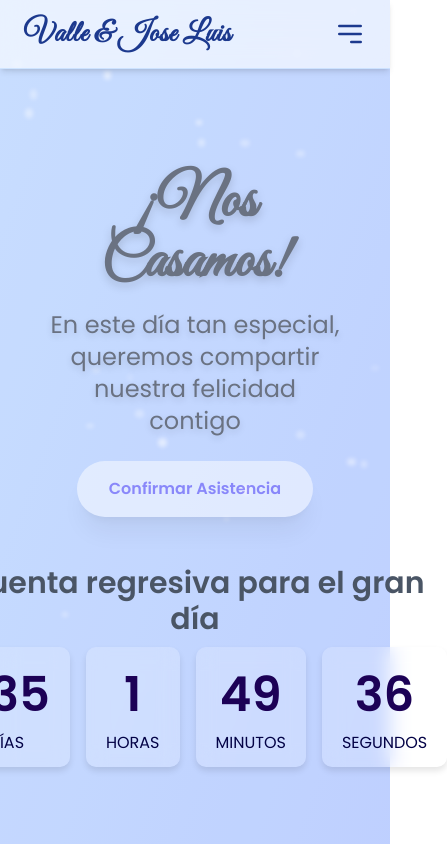
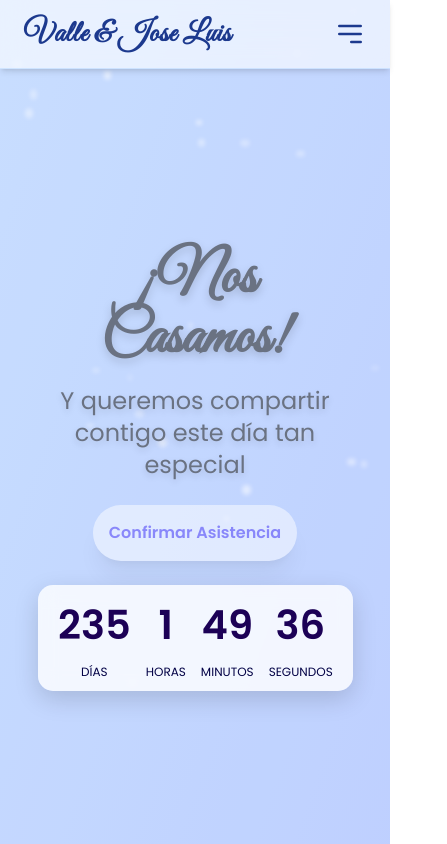
Before and after one commit to jlclosada/valleyjose2025, a Nuxt app: page / in a window 390 px wide. Shown: the top 844 px of the page, 447 px wide, since content can reach past the window. Built offline with nearby package versions, Linux system fonts and the light colour scheme.

Commit message:
New components and responsive fixed

```diff
--- /dev/null
+++ b/components/ConfirmAttendanceModal.vue
@@ -0,0 +1,93 @@
+<template>
+  <!-- Botón para abrir la modal -->
+  <button @click="showModal = true"
+    class="mt-6 px-8 py-4 bg-white text-indigo-600 font-bold rounded-full shadow-xl transition-all transform hover:scale-110 hover:bg-indigo-400 hover:text-white animate-pulse cursor-pointer">
+    Confirmar Asistencia
+  </button>
+
+  <!-- Modal de Confirmación de Asistencia -->
+  <div v-if="showModal" class="fixed inset-0 bg-black bg-opacity-50 flex justify-center items-center z-50">
+    <div class="bg-white rounded-3xl p-8 w-full max-w-2xl relative animate-modal">
+      <!-- Botón de cierre -->
+      <button @click="showModal = false"
+        class="absolute top-4 right-4 w-10 h-10 bg-red-800 text-white rounded-full flex justify-center items-center hover:bg-red-500 transition-all transform hover:scale-110 focus:outline-none shadow-xl cursor-pointer">
+        ✖
+      </button>
+
+      <h2 class="text-3xl font-extrabold text-gray-800 mb-6">Confirma tu asistencia</h2>
+      <iframe
+        src="https://docs.google.com/forms/d/e/1FAIpQLSeg8s8hQTXAMKssr9iePRGYO6RhIUf1eKsO0NfRnYUjJAlD5w/viewform?embedded=true"
+        width="100%" height="600" frameborder="0" marginheight="0" marginwidth="0">Cargando…</iframe>
+    </div>
+  </div>
+</template>
+
+<script setup>
+import { ref } from 'vue';
+
+const showModal = ref(false);
+</script>
+
+<style scoped>
+/* Animación para la aparición de la modal */
+@keyframes modal-slide {
+  from {
+    opacity: 0;
+    transform: translateY(50px);
+  }
+
+  to {
+    opacity: 1;
+    transform: translateY(0);
+  }
+}
+
+/* Animación de la modal */
+.animate-modal {
+  animation: modal-slide 0.4s ease-out;
+}
+
+/* Estilos para el botón de apertura (Confirmar Asistencia) */
+button {
+  transition: all 0.3s ease-in-out;
+}
+
+button:hover {
+  transform: scale(1.05);
+  box-shadow: 0px 4px 10px rgba(0, 0, 0, 0.2);
+}
+
+/* Estilos específicos para el botón de apertura de la modal (Confirmar Asistencia) */
+button:hover {
+  background-color: #4f46e5;
+  /* Azul cuando se hace hover */
+  color: white;
+  /* Texto blanco */
+  transform: scale(1.1);
+  /* Aumentar tamaño */
+}
+
+/* Estilos para el botón de cierre */
+button:focus {
+  outline: none;
+}
+
+
+/* Responsividad */
+@media (max-width: 768px) {
+
+  /* Para pantallas más pequeñas, ajustar el tamaño de la modal */
+  .bg-white {
+    max-width: 90%;
+    padding: 16px;
+  }
+
+  h2 {
+    font-size: 2rem;
+  }
+
+  iframe {
+    height: 500px;
+  }
+}
+</style>
--- /dev/null
+++ b/components/Countdown.vue
@@ -0,0 +1,139 @@
+<template>
+  <div class="flex justify-center items-center mt-6">
+    <div
+      class="countdown-box flex gap-12 px-12 py-6 text-center rounded-2xl bg-white/80 backdrop-blur-lg shadow-xl animate-fade-scale">
+      <div class="countdown-item">
+        <div class="time">{{ days }}</div>
+        <div class="label">Días</div>
+      </div>
+      <div class="countdown-item">
+        <div class="time">{{ hours }}</div>
+        <div class="label">Horas</div>
+      </div>
+      <div class="countdown-item">
+        <div class="time">{{ minutes }}</div>
+        <div class="label">Minutos</div>
+      </div>
+      <div class="countdown-item">
+        <div class="time">{{ seconds }}</div>
+        <div class="label">Segundos</div>
+      </div>
+    </div>
+  </div>
+</template>
+
+<script setup>
+import { ref, onMounted } from 'vue';
+
+const days = ref(0);
+const hours = ref(0);
+const minutes = ref(0);
+const seconds = ref(0);
+
+onMounted(() => {
+  const weddingDate = new Date('2025-11-22T11:30:00');
+
+  const updateCountdown = () => {
+    const now = new Date();
+    const diff = weddingDate - now;
+
+    if (diff <= 0) {
+      days.value = 0;
+      hours.value = 0;
+      minutes.value = 0;
+      seconds.value = 0;
+      return;
+    }
+
+    days.value = Math.floor(diff / (1000 * 60 * 60 * 24));
+    hours.value = Math.floor((diff / (1000 * 60 * 60)) % 24);
+    minutes.value = Math.floor((diff / (1000 * 60)) % 60);
+    seconds.value = Math.floor((diff / 1000) % 60);
+  };
+
+  updateCountdown();
+  setInterval(updateCountdown, 1000);
+});
+</script>
+
+<style scoped>
+.countdown-box {
+  display: flex;
+  justify-content: center;
+  align-items: center;
+  gap: 30px;
+  padding: 20px 40px;
+  border-radius: 15px;
+  background: rgba(255, 255, 255, 0.8);
+  backdrop-filter: blur(10px);
+  box-shadow: 0px 8px 24px rgba(0, 0, 0, 0.15);
+}
+
+/* Nueva animación de entrada con escala */
+@keyframes fade-scale {
+  0% {
+    opacity: 0;
+    transform: scale(0.8);
+  }
+
+  100% {
+    opacity: 1;
+    transform: scale(1);
+  }
+}
+
+.animate-fade-scale {
+  animation: fade-scale 1.5s ease-out;
+}
+
+.countdown-item {
+  display: flex;
+  flex-direction: column;
+  justify-content: center;
+  align-items: center;
+}
+
+.time {
+  font-size: 4rem;
+  font-weight: bold;
+  color: rgb(28, 1, 86);
+}
+
+.label {
+  font-size: 1rem;
+  color: #030246;
+  text-transform: uppercase;
+  margin-top: 8px;
+}
+
+/* Responsividad */
+@media (max-width: 768px) {
+  .countdown-box {
+    padding: 15px 30px;
+    gap: 20px;
+  }
+
+  .time {
+    font-size: 3rem;
+  }
+
+  .label {
+    font-size: 0.875rem;
+  }
+}
+
+@media (max-width: 480px) {
+  .countdown-box {
+    padding: 10px 20px;
+    gap: 15px;
+  }
+
+  .time {
+    font-size: 2.5rem;
+  }
+
+  .label {
+    font-size: 0.75rem;
+  }
+}
+</style>
--- a/pages/celebracion.vue
+++ b/pages/celebracion.vue
@@ -14,11 +14,11 @@
 
     <!-- Detalles de la Ceremonia -->
     <div
-      class="mt-10 w-full max-w-3xl bg-white/80 backdrop-blur-lg p-8 rounded-3xl shadow-2xl border border-gray-300 animate-fade-in text-gray-700">
+      class="mt-10 w-full max-w-3xl bg-white/80 backdrop-blur-lg p-8 rounded-3xl shadow-2xl border border-gray-300 animate-fade-in text-gray-700 text-left">
       <h2 class="text-3xl font-bold">Detalles de la ceremonia</h2>
       <p class="mt-3 text-lg">📍 <strong>Cortijo El Esparragal, Gerena, Sevilla</strong></p>
-      <p class="text-lg">📅 <strong>22 de Noviembre de 2025</strong></p>
-      <p class="text-lg">⏰ <strong>13:30</strong></p>
+      <p class="text-lg mt-3">📅 <strong>22 de Noviembre de 2025</strong></p>
+      <p class="text-lg mt-3">⏰ <strong>13:30</strong></p>
     </div>
 
     <!-- Mapa Interactivo -->
--- a/pages/faq.vue
+++ b/pages/faq.vue
@@ -1,5 +1,5 @@
 <template>
-  <div class="min-h-screen flex flex-col items-center text-center px-6 pt-24 bg-gray-50">
+  <div class="min-h-screen flex flex-col items-center text-center px-6 pt-24">
     <div class="max-w-4xl w-full bg-white p-8 rounded-3xl shadow-lg border border-gray-200">
       <h1 class="text-5xl md:text-6xl font-extrabold font-custom text-blue-900 mb-6">
         Preguntas Frecuentes
@@ -8,7 +8,7 @@
       <div class="space-y-4">
         <div v-for="(faq, index) in faqs" :key="index" class="border-b border-gray-300">
           <button @click="toggleFAQ(index)"
-            class="w-full text-left flex justify-between items-center py-4 text-xl font-semibold text-gray-800 focus:outline-none">
+            class="w-full text-left flex justify-between items-center py-4 text-xl font-semibold text-gray-800 focus:outline-none cursor-pointer">
             {{ faq.pregunta }}
             <span :class="{ 'rotate-180': faq.abierto }" class="transition-transform duration-300">
               ⌄
--- a/pages/index.vue
+++ b/pages/index.vue
@@ -6,46 +6,14 @@
         ¡Nos Casamos!
       </h1>
       <p class="mt-4 text-2xl text-gray-500 drop-shadow-md animate-fade-slide delay-200">
-        En este día tan especial, queremos compartir nuestra felicidad contigo
+        Y queremos compartir contigo este día tan especial
       </p>
-      <button @click="showModal = true"
-        class="mt-6 px-8 py-4 bg-white text-indigo-600 font-bold rounded-full shadow-xl transition-all transform hover:scale-110 hover:bg-indigo-400 hover:text-white animate-pulse cursor-pointer">
-        Confirmar Asistencia
-      </button>
     </div>
-    <!-- Modal de Confirmación de Asistencia -->
-    <div v-if="showModal" class="fixed inset-0 bg-black bg-opacity-50 flex justify-center items-center z-50">
-      <div class="bg-white rounded-2xl p-6 w-full max-w-lg relative">
-        <button @click="showModal = false" class="absolute top-2 right-2 text-gray-500 hover:text-gray-800">✖</button>
-        <h2 class="text-2xl font-bold text-gray-700 mb-4">Confirma tu asistencia</h2>
-        <iframe
-          src="https://docs.google.com/forms/d/e/1FAIpQLSeg8s8hQTXAMKssr9iePRGYO6RhIUf1eKsO0NfRnYUjJAlD5w/viewform?embedded=true"
-          width="100%" height="600" frameborder="0" marginheight="0" marginwidth="0">Cargando…</iframe>
-      </div>
-    </div>
+    <!--Confirmación de asistencia-->
+    <ConfirmAttendanceModal />
 
     <!-- Cuenta regresiva -->
-    <div class="relative z-10 mt-12 text-center animate-fade-in">
-      <h2 class="text-3xl font-bold text-gray-600">Cuenta regresiva para el gran día</h2>
-      <div class="mt-6 countdown-container">
-        <div class="countdown-box">
-          <span class="time">{{ days }}</span>
-          <span class="label">Días</span>
-        </div>
-        <div class="countdown-box">
-          <span class="time">{{ hours }}</span>
-          <span class="label">Horas</span>
-        </div>
-        <div class="countdown-box">
-          <span class="time">{{ minutes }}</span>
-          <span class="label">Minutos</span>
-        </div>
-        <div class="countdown-box">
-          <span class="time">{{ seconds }}</span>
-          <span class="label">Segundos</span>
-        </div>
-      </div>
-    </div>
+    <Countdown />
   </div>
 </template>
 
@@ -123,33 +91,4 @@ onMounted(() => {
   animation: fade-slide 1s ease-out;
 }
 
-/* Estilos de la cuenta regresiva */
-.countdown-container {
-  display: flex;
-  justify-content: center;
-  gap: 16px;
-  margin-top: 10px;
-}
-
-.countdown-box {
-  background: rgba(255, 255, 255, 0.2);
-  backdrop-filter: blur(10px);
-  border-radius: 10px;
-  padding: 12px 20px;
-  text-align: center;
-  box-shadow: 0px 4px 6px rgba(0, 0, 0, 0.1);
-}
-
-.time {
-  font-size: 3rem;
-  font-weight: bold;
-  color: rgb(28, 1, 86);
-}
-
-.label {
-  display: block;
-  font-size: 1rem;
-  color: #030246;
-  text-transform: uppercase;
-}
 </style>
```
Also changed, not shown: pages/ceremonia.vue (+4 -4 lines).
